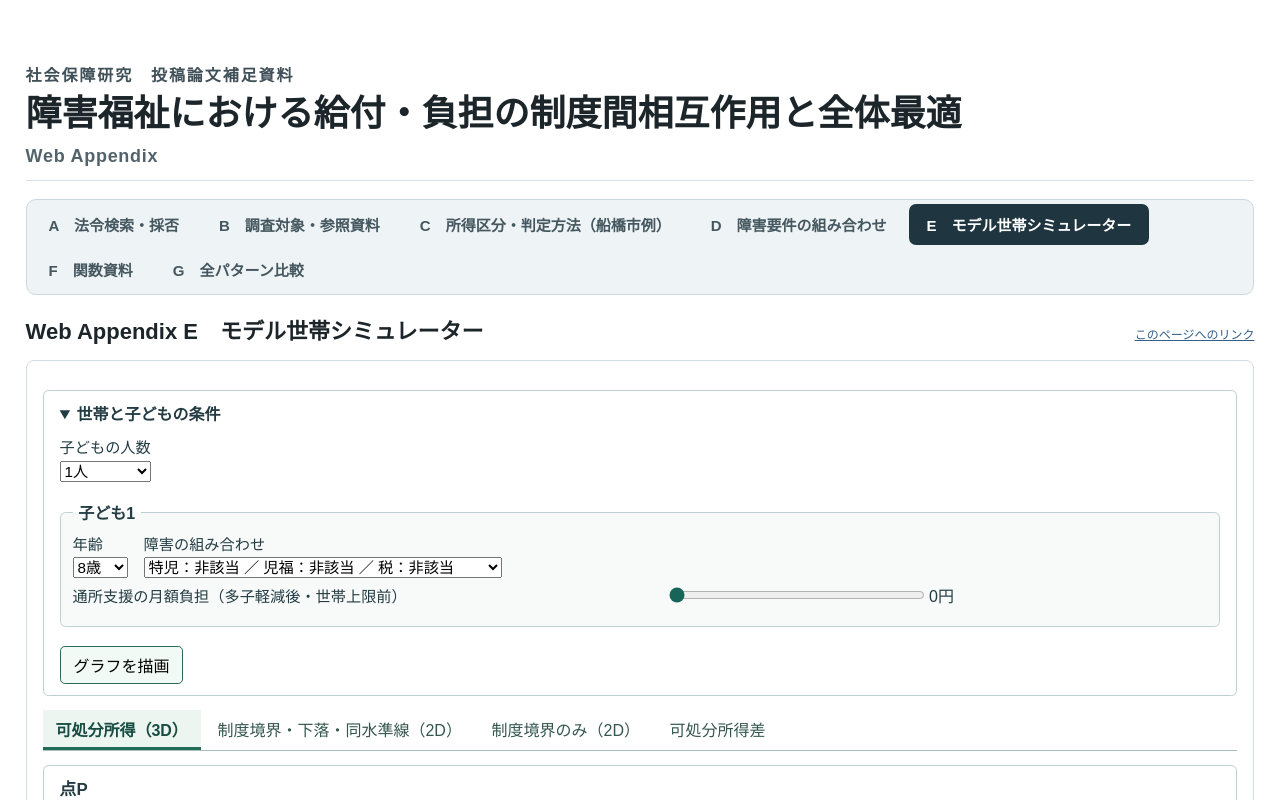
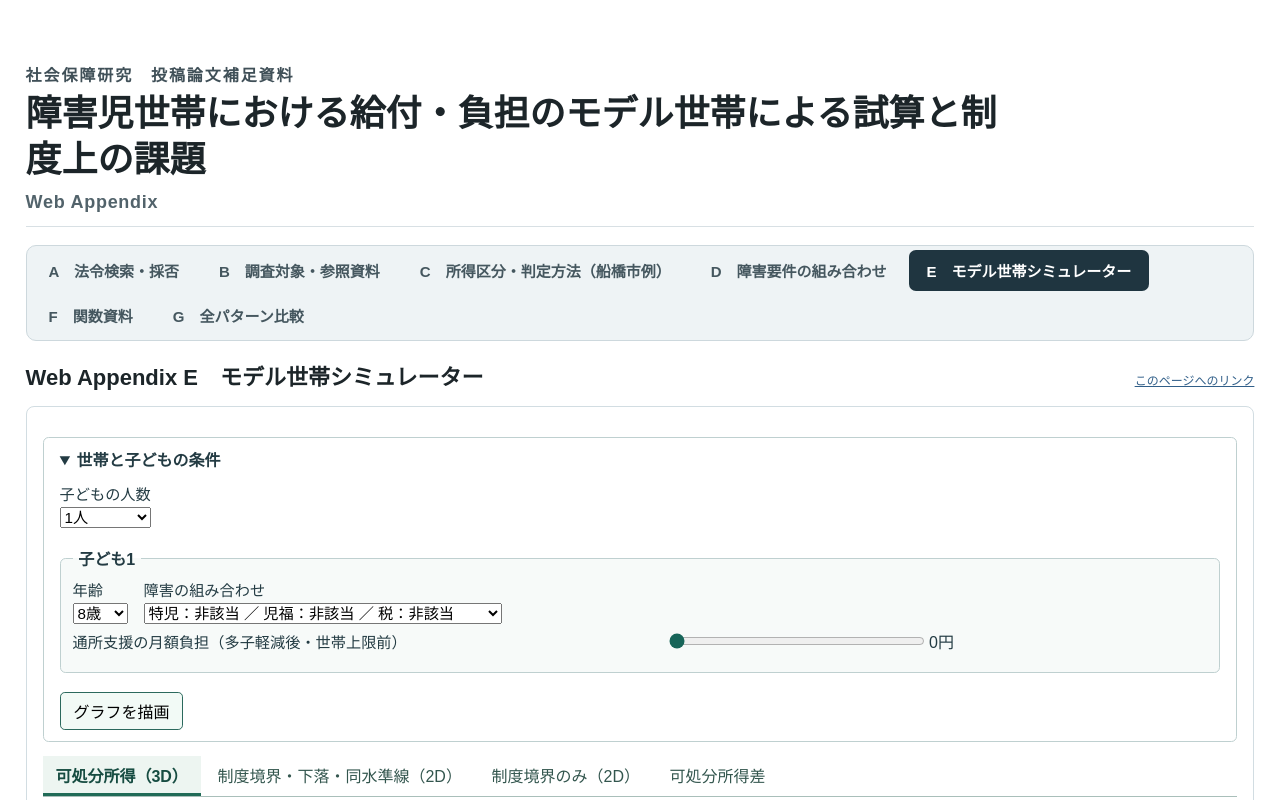
Before and after one commit to Design-for-Changes/dw-appendix, a React (Create React App) app: page / in a window 1280 px wide. Shown: the top 800 px of the page. Built offline with nearby package versions, Linux system fonts and the light colour scheme.

Commit message:
Publish appendix under the revised paper title and clarify the home-care scope

```diff
--- a/public/index.html
+++ b/public/index.html
@@ -1,5 +1,5 @@
 <!DOCTYPE html>
-<html lang="en">
+<html lang="ja">
   <head>
     <meta charset="utf-8" />
     <link rel="icon" href="%PUBLIC_URL%/favicon.ico" />
@@ -7,7 +7,7 @@
     <meta name="theme-color" content="#000000" />
     <meta
       name="description"
-      content="Web site created using create-react-app"
+      content="「障害児世帯における給付・負担のモデル世帯による試算と制度上の課題」の補足資料。給付・負担制度の出典、モデル世帯シミュレーター、計算方法および試算結果を収録。"
     />
     <link rel="apple-touch-icon" href="%PUBLIC_URL%/logo192.png" />
     <!--
@@ -24,10 +24,10 @@
       work correctly both with client-side routing and a non-root public URL.
       Learn how to configure a non-root public URL by running `npm run build`.
     -->
-    <title>Web Appendix</title>
+    <title>Web Appendix｜障害児世帯における給付・負担のモデル世帯による試算と制度上の課題</title>
   </head>
   <body>
-    <noscript>You need to enable JavaScript to run this app.</noscript>
+    <noscript>Web Appendixを表示するにはJavaScriptを有効にしてください。</noscript>
     <div id="root"></div>
     <!--
       This HTML file is a template.
--- a/scripts/fetch-egov-law-screening.mjs
+++ b/scripts/fetch-egov-law-screening.mjs
@@ -34,7 +34,7 @@ const TABLE1_REFERENCES = new Map([
     {
       id: "N03",
       effect: "現物給付",
-      summary: "障害児通所支援・障害児入所支援等",
+      summary: "障害児通所支援",
     },
   ],
   [
--- a/src/pages/AppendixCliffMap.js
+++ b/src/pages/AppendixCliffMap.js
@@ -60,7 +60,7 @@ export default function AppendixCliffMap() {
     <main className="App appendix-page">
       <section className="appendix-hero">
         <p className="appendix-kicker">社会保障研究　投稿論文補足資料</p>
-        <h1>障害福祉における給付・負担の制度間相互作用と全体最適</h1>
+        <h1>障害児世帯における給付・負担のモデル世帯による試算と制度上の課題</h1>
         <p className="appendix-hero-subtitle">Web Appendix</p>
       </section>
 
--- a/src/pages/ResearchDataAppendix.js
+++ b/src/pages/ResearchDataAppendix.js
@@ -2,7 +2,7 @@ import { useEffect, useMemo, useState } from "react";
 
 const TABLE_TITLE = "表A2　e-Gov法令検索による抽出結果と採否";
 const DATA_SCHEMA = "2.1.0";
-export const DATA_REVISION = "d83d61be993e41bb2be0f3505deed707cac779ca6bbff9dad25183a89fb8bf21";
+export const DATA_REVISION = "1ce06e7f2914165d3b01e85e481210f2982c5705ea181d1658d7a3fc37b01e9e";
 
 async function readLawData(response) {
   const text = await response.text();
```
Also changed, not shown: public/data/research/egov-law-screening.json, public/manifest.json, 2 other files (tests, documents, lock files or other folders).
